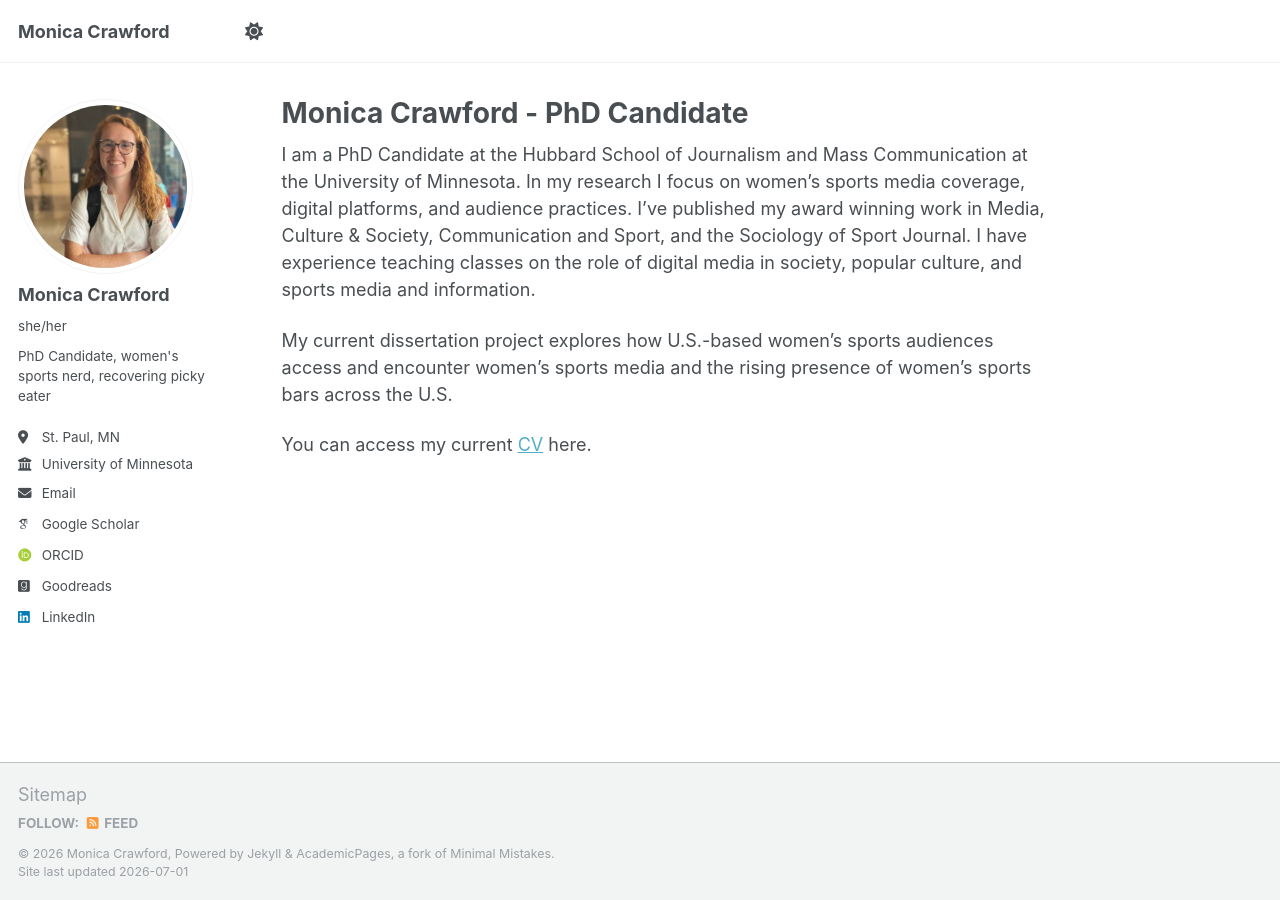
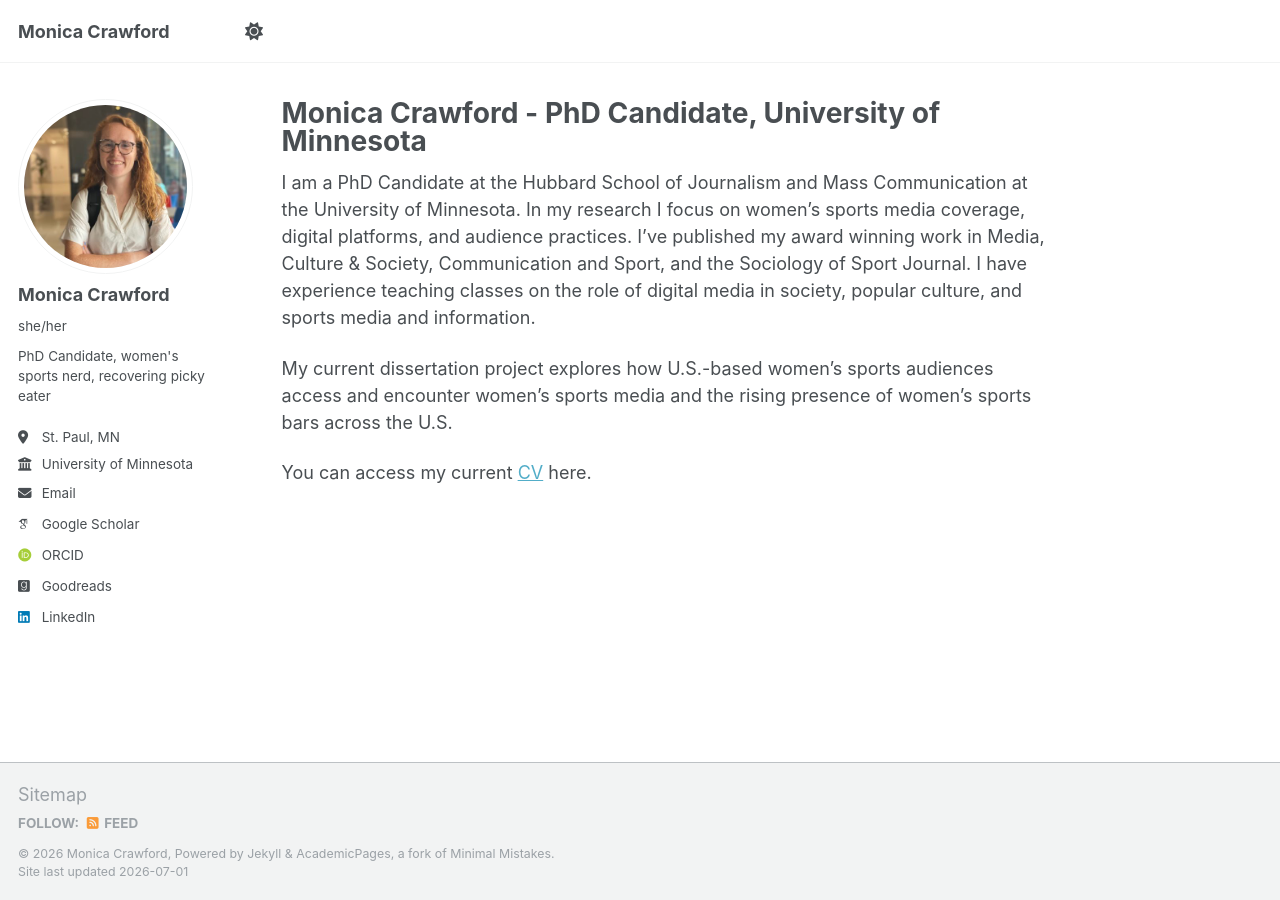
Before and after one commit to monica-crawford/monica-crawford.github.io, a Jekyll site: the page built from _pages/about.md, in a window 1280 px wide. Built offline with Jekyll 4.4.1, drawn with Linux system fonts in a browser that asks for light colours; some web fonts are replaced; a script that is not in the unit is left out.

Commit message:
Update title to include university affiliation

```diff
--- a/_pages/about.md
+++ b/_pages/about.md
@@ -1,6 +1,6 @@
 ---
 permalink: /
-title: "Monica Crawford - PhD Candidate"
+title: "Monica Crawford - PhD Candidate, University of Minnesota"
 author_profile: true
 redirect_from:
   - /about/
```
